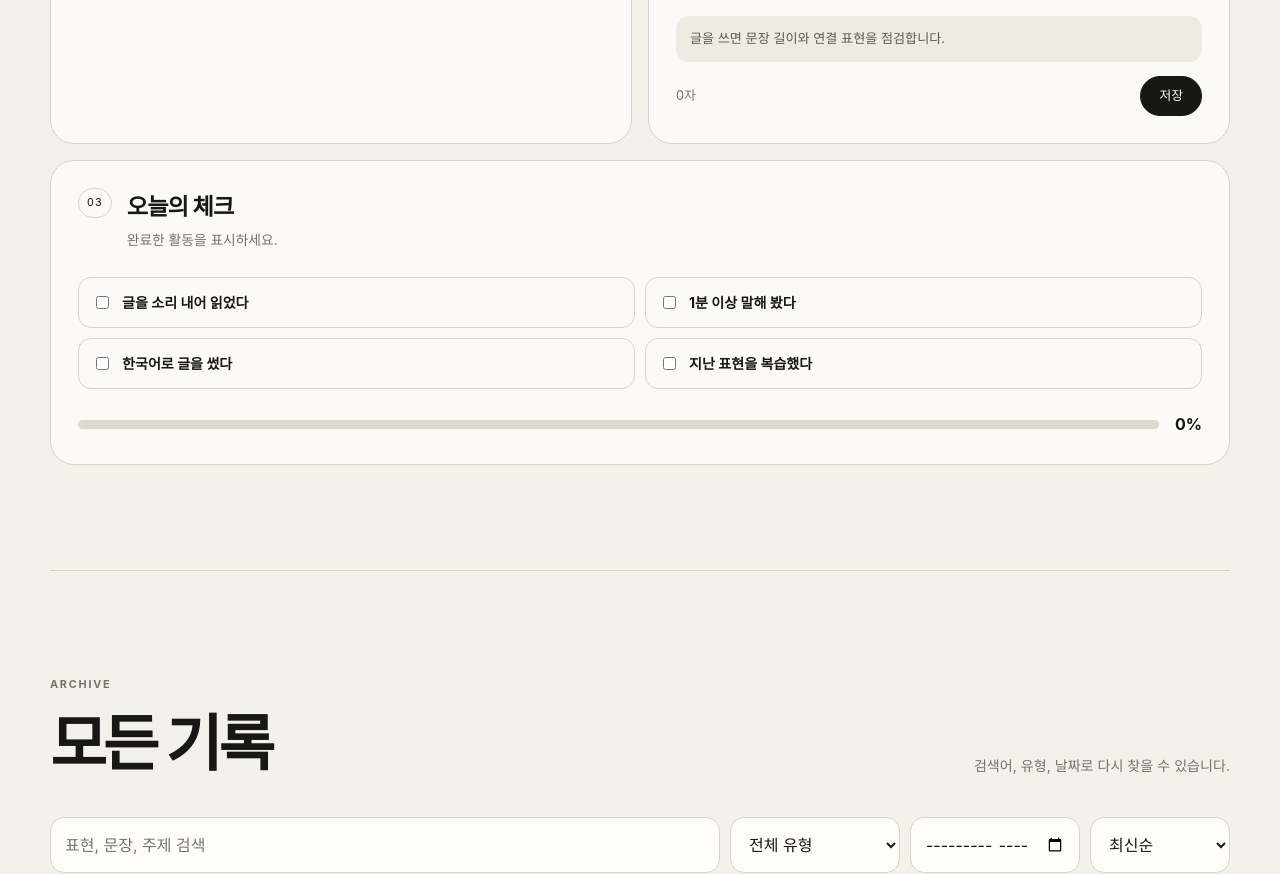
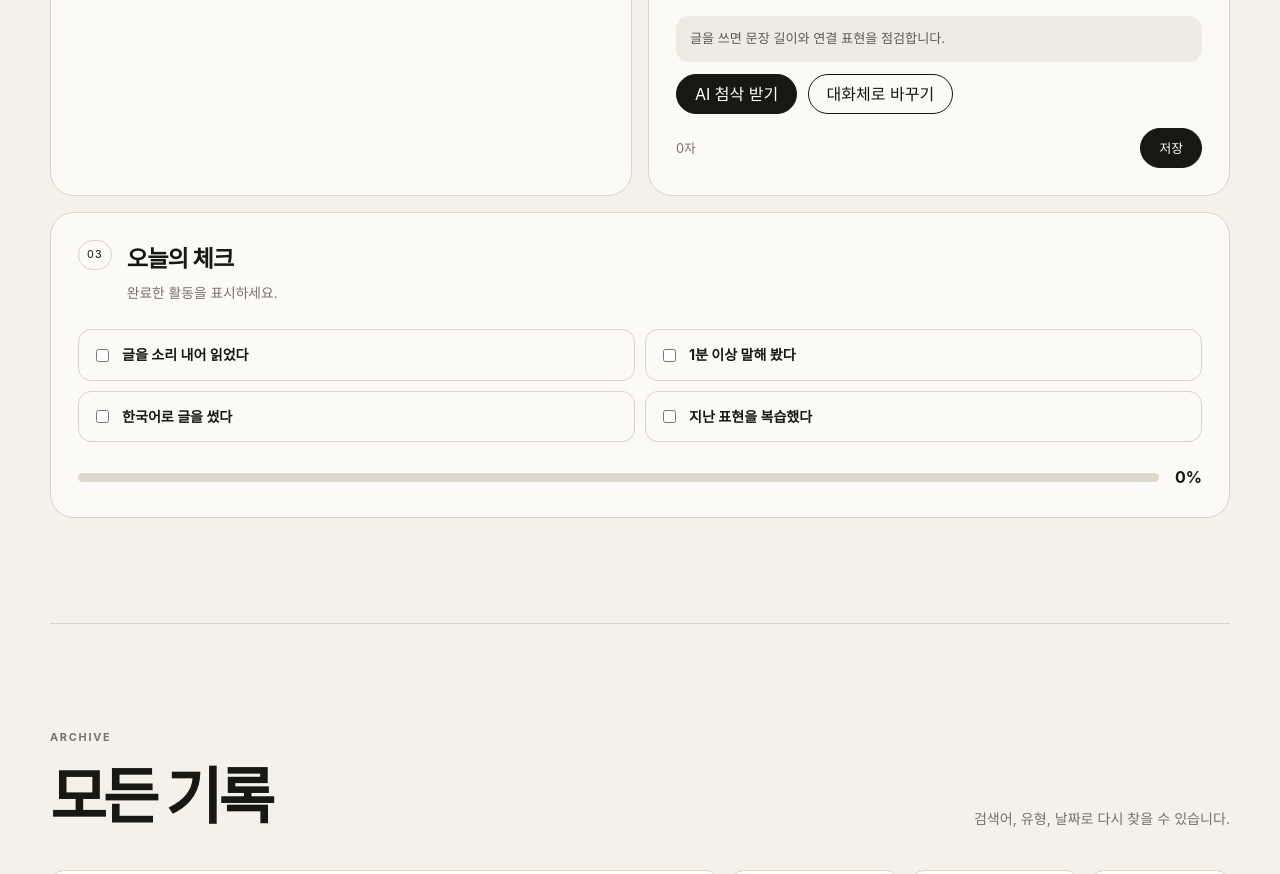
Before and after one commit to Chengmun58/3-, a plain HTML site: page index.html in a window 1280 px wide. Shown: the part 2262-3136 px from the top of the page. Drawn offline with Linux system fonts and the light colour scheme; a script that the page names is missing.

Commit message:
Enable AI Korean coach

```diff
--- a/index.html
+++ b/index.html
@@ -156,5 +156,6 @@
   <div id="toast" class="toast" role="status" aria-live="polite"></div>
   <script type="module" src="app.js"></script>
   <script type="module" src="auth-enhancements.js"></script>
+  <script type="module" src="ai-coach.js"></script>
 </body>
 </html>
```
